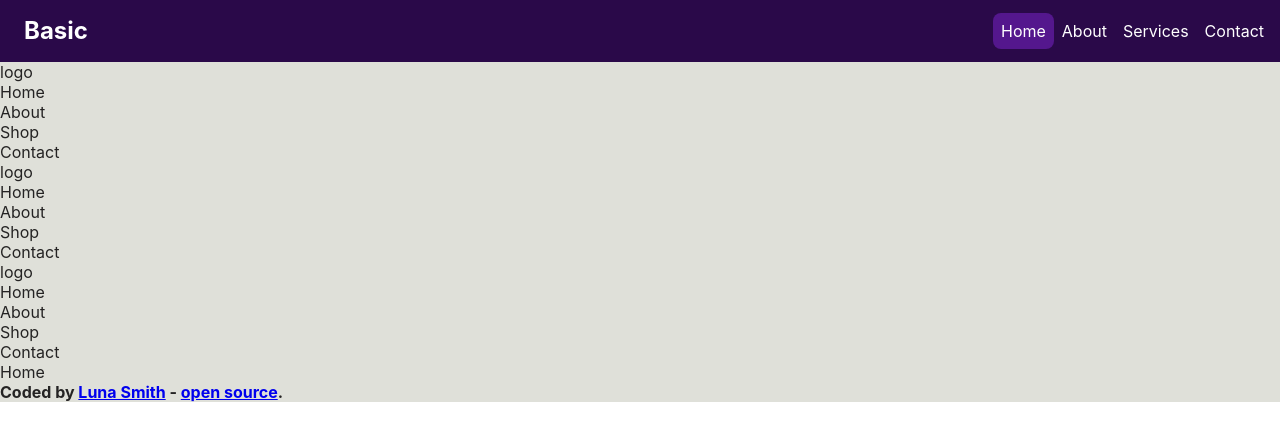
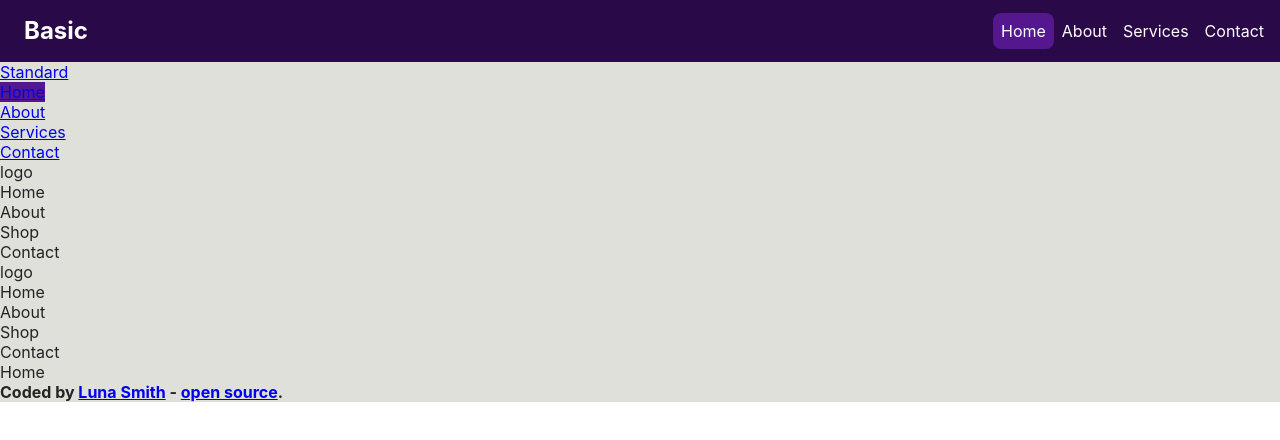
Before and after one commit to Lu-Smith/react_headers, a React (Create React App) app: page / in a window 1280 px wide. Shown: the top 440 px of the page. Built offline with nearby package versions, Linux system fonts and the light colour scheme.

Commit message:
Updated content of HeaderTwo.tsx

```diff
--- a/src/components/HeaderTwo.tsx
+++ b/src/components/HeaderTwo.tsx
@@ -1,16 +1,28 @@
-import React from 'react'
+import React, {useState} from 'react';
+import { Link, NavLink } from 'react-router-dom';
+import './styles/HeaderTwo.css';
+
 
 const HeaderTwo = () => {
+  const [menuOpen, setMenuOpen] = useState(false);
+
   return (
-    <div className='HeaderTwo'>
-    <div>logo</div>
-    <ul>
-      <li>Home</li>
-      <li>About</li>
-      <li>Shop</li>
-      <li>Contact</li>
-    </ul>
-  </div>
+    <nav className='HeaderTwo'>
+      <div className='title'><Link to='/'>Standard</Link></div>
+      <div className="menu" onClick={() => {
+        setMenuOpen(!menuOpen)
+      }}>
+        <span></span>
+        <span></span>
+        <span></span>
+      </div>
+      <ul className={menuOpen ? "open" : ""}>
+        <li><NavLink to='/'>Home</NavLink></li>
+        <li><NavLink to='/about'>About</NavLink></li>
+        <li><NavLink to='/services'>Services</NavLink></li>
+        <li><NavLink to='/contact'>Contact</NavLink></li>
+      </ul>
+    </nav>
   )
 }
 
```
Also changed, not shown: src/components/styles/HeaderTwo.css (added).
